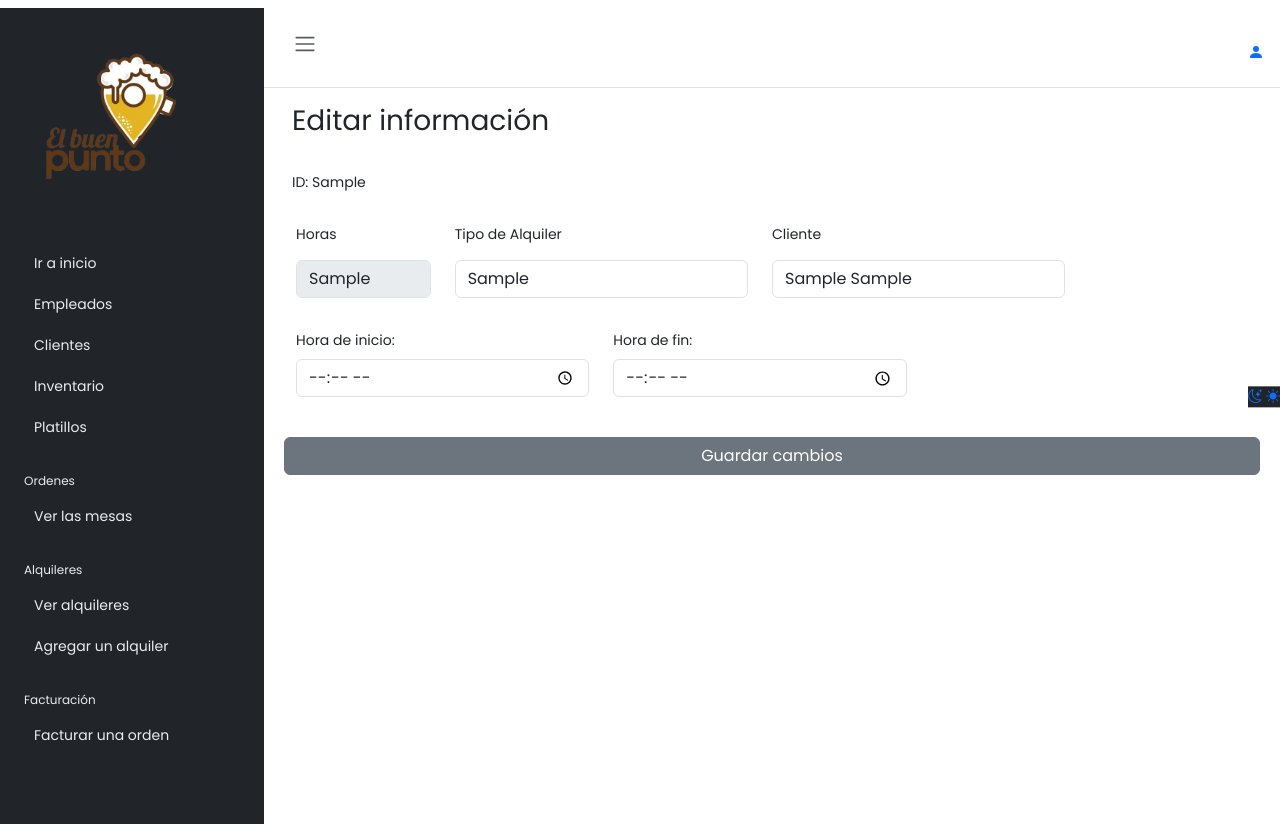
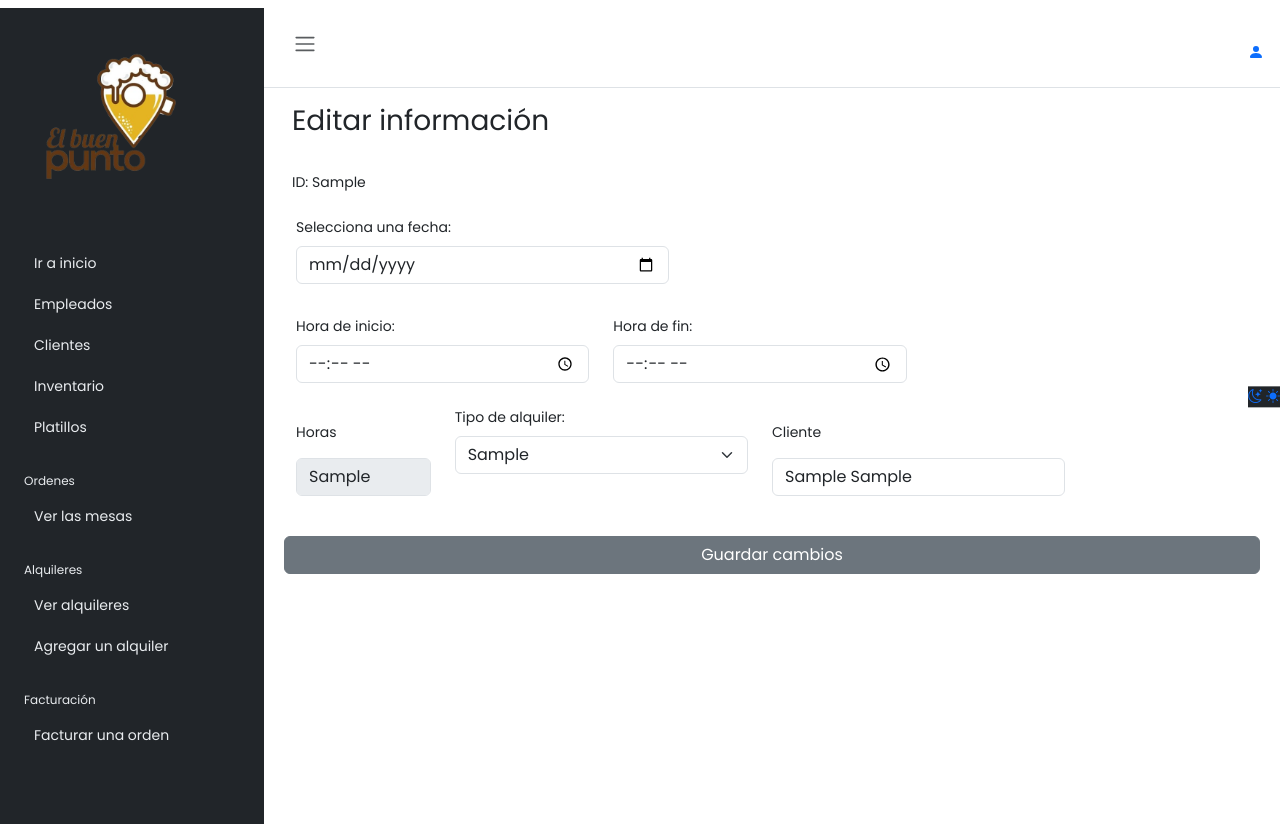
Before and after one commit to IsabellaDo5/EBP, a Django app: template AppBD/templates/editar_alquiler.html in a window 1280 px wide. Run offline with Django 3.2, Linux system fonts and the light colour scheme; the template is opened without the code that fills it: most values are stand-ins (such as "Sample title", 1, 10 or a date in 2020).

Commit message:
Se pueden modificar los alquileres

```diff
--- a/AppBD/templates/editar_alquiler.html
+++ b/AppBD/templates/editar_alquiler.html
@@ -1,7 +1,7 @@
 {% extends "layout.html" %}
 
 {% block title %}
-  Editar registro de alquiler
+Editar registro de alquiler
 {% endblock %}
 
 {% block content %}
@@ -11,6 +11,44 @@
     <p>ID: {{x.0}}</p>
     {% csrf_token %}
     <!--PRIMERA FILA-->
+
+    <div class="row">
+        <!--Fecha-->
+        <div class="col-md-5">
+            <div class="col">
+                <label for="fecha">Selecciona una fecha:</label>
+            </div>
+            <div class="col">
+                <input type="date" class="form-control" id="fecha" name="fecha" value="{{fecha}}" min="" required>
+            </div>
+        </div>
+    </div>
+
+    <div class="row">
+        <!--HORA DE INICIO-->
+        <div class="col-md-4">
+            <div class="col">
+                <label for="horaInicio">Hora de inicio:</label>
+
+            </div>
+            <div class="col">
+                <input type="time" id="horaInicio" class="form-control" name="horaInicio" value="{{horaInicio}}"
+                    min="14:00" max="02:00" required />
+            </div>
+        </div>
+
+        <!--HORA DE FIN-->
+        <div class="col-md-4">
+            <div class="col">
+                <label for="horaFin">Hora de fin:</label>
+            </div>
+            <div class="col">
+                <input type="time" id="horaFin" class="form-control" name="horaFin" min="14:00" max="02:00"
+                    value="{{horaFin}}" required />
+            </div>
+        </div>
+
+    </div>
     <div class="row">
         <!--horas-->
         <div class="col-sm-2">
@@ -20,20 +58,24 @@
             </div>
             <div class="col-auto">
                 <label for="inputPassword2" class="visually-hidden"></label>
-                <input type="text" name="horas" class="form-control" id="inputPassword2" maxlength="25" required value="{{x.0}}" disabled>
+                <input type="text" name="horas" class="form-control" id="inputPassword2" maxlength="25" required
+                    value="{{x.0}}" disabled>
             </div>
         </div>
 
         <!--id_tipoAlquiler-->
         <div class="col-sm-4">
-            <div class="col-auto">
-                <label for="staticEmail2" class="visually-hidden">Tipo de Alquiler</label>
-                <input type="text" readonly class="form-control-plaintext" id="staticEmail2" value="Tipo de Alquiler">
-            </div>
-            <div class="col-auto">
-                <label for="inputPassword2" class="visually-hidden"></label>
-                <input type="text" name="id_tipoAlquiler" class="form-control" id="inputPassword2" maxlength="25" required value="{{x.8}}" >
-            </div>
+            <label for="id_tipoAlquiler" class="form-label">Tipo de alquiler:</label>
+            <select class="form-select" aria-label="Seleccionar tipo de alquiler..." name="id_tipoAlquiler" id="id_tipoAlquiler">
+            {%for tipos in tipoAlquiler%}
+                {% if   x.1 == tipos.0 %}
+                <option selected value="{{tipos.0}}">{{tipos.1}}</option>
+                {%else%}
+                <option value="{{tipos.0}}">{{tipos.1}}</option>
+                {% endif %}
+            {% endfor %}
+            </select>
+
         </div>
 
         <!--id_cliente-->
@@ -44,37 +86,15 @@
             </div>
             <div class="col-auto">
                 <label for="inputPassword2" class="visually-hidden"></label>
-                <input type="text" name="id_clientes" class="form-control" id="inputPassword2" maxlength="25" required value="{{x.6}} {{x.7}}" >
+                <input type="text" name="nombreCliente" class="form-control" id="inputPassword2" maxlength="25" required
+                    value="{{x.6}} {{x.7}}">
             </div>
         </div>
 
     </div>
 
-    <div class="row">
-        <!--HORA DE INICIO-->
-        <div class="col-md-4">
-            <div class="col">
-                <label for="horaInicio">Hora de inicio:</label>
 
-            </div>
-            <div class="col">
-                <input type="time" id="horaInicio" class="form-control" name="horaInicio" value="{{x.4}}" min="14:00" max="02:00"
-                    required />
-            </div>
-        </div>
-
-        <!--HORA DE FIN-->
-        <div class="col-md-4">
-            <div class="col">
-                <label for="horaFin">Hora de fin:</label>
-            </div>
-            <div class="col">
-                <input type="time" id="horaFin" class="form-control" name="horaFin" min="14:00" max="02:00" value="{{x.5}}" required />
-            </div>
-        </div>
-
-    </div>
     <button type="submit" class="btn btn-secondary">Guardar cambios</button>
 </form>
 {% endfor %}
-  {% endblock %}
+{% endblock %}
```
Also changed, not shown: AppBD/views.py (+32 -13 lines).
